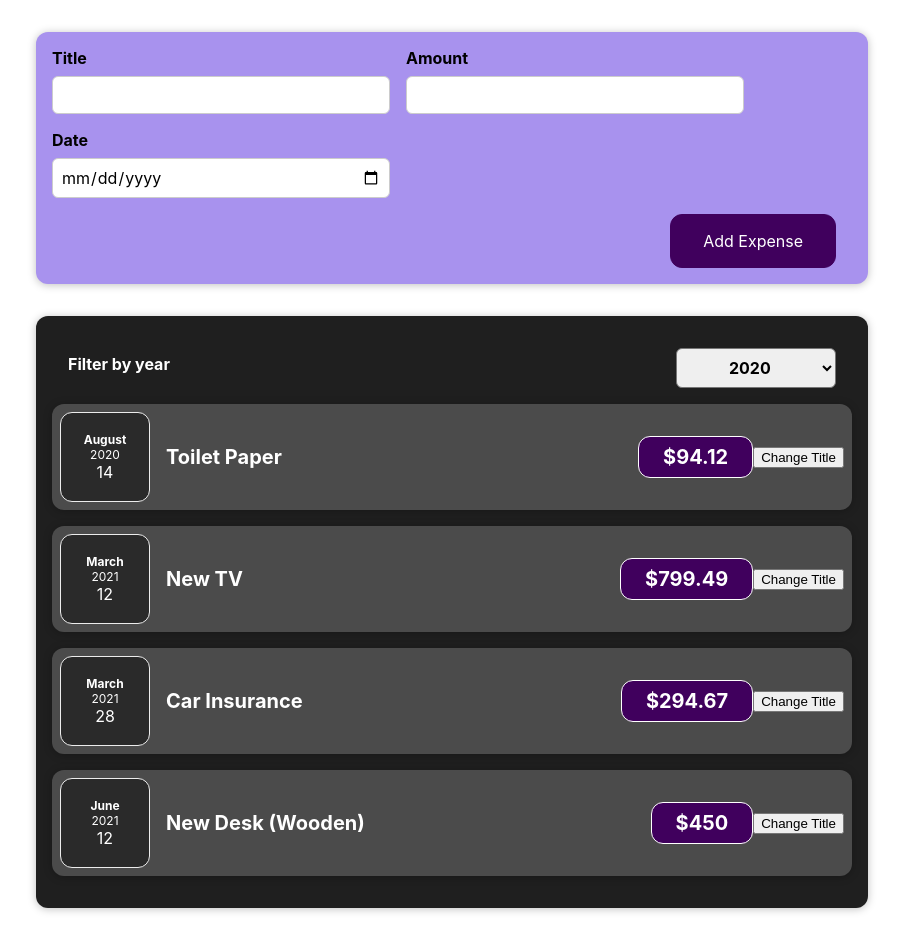
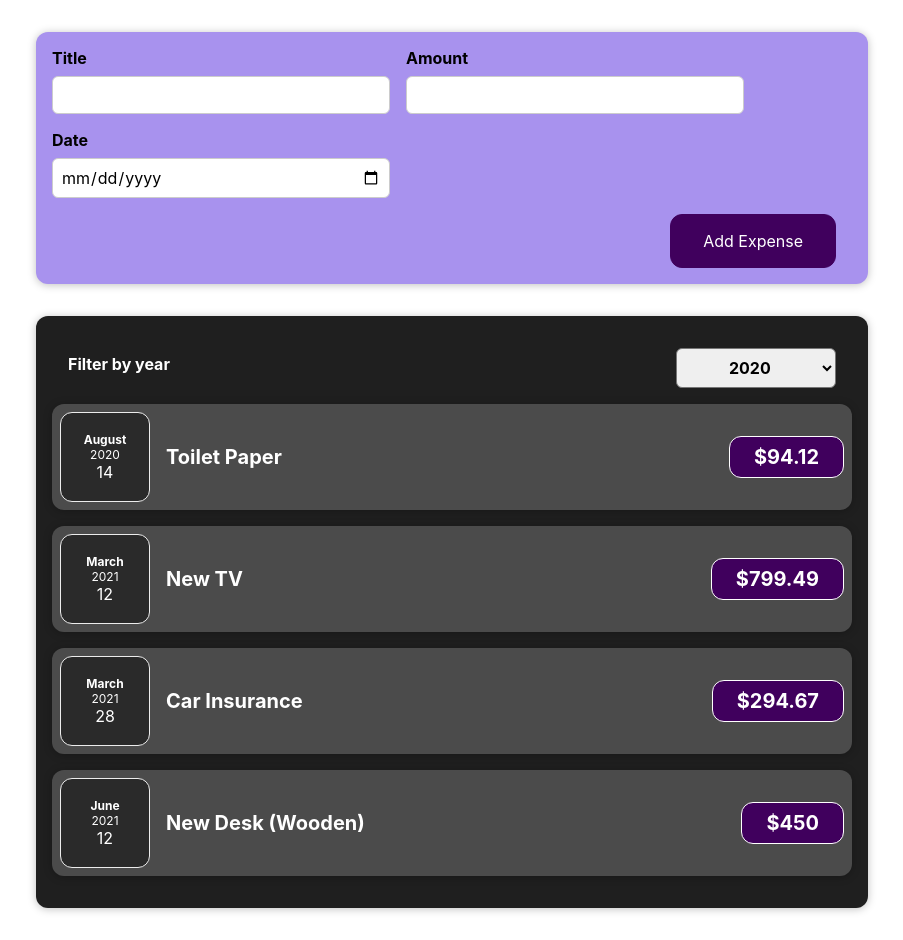
Before and after one commit to IskraKate/React-The-Complete-Guide, a React (Create React App) app: page / in a window 1280 px wide. Shown: the whole page, without its empty margins (188-1091 px from the left). Built offline with nearby package versions, Linux system fonts and the light colour scheme.

Commit message:
remove unused state

```diff
--- a/src/components/Expenses/ExpenseItem.js
+++ b/src/components/Expenses/ExpenseItem.js
@@ -1,23 +1,16 @@
-import React, { useState } from "react"
+import React from "react"
 import "./ExpenseItem.css"
 import ExpenseDate from "./ExpenseDate"
 import Card from "../UI/Card"
 
 const ExpenseItem = (props) => {
-  const [title, setTitle] = useState(props.title)
-
-  const clickHandler = () => {
-    setTitle('Updated')
-  }
-
   return (
     <Card className="expense-item">
       <ExpenseDate date={props.date} />
       <div className="expense-item__description">
-        <h2>{title}</h2>
+        <h2>{props.title}</h2>
         <div className="expense-item__price">${props.amount}</div>
       </div>
-      <button onClick={clickHandler}>Change Title</button>
     </Card>
   )
 }
```
